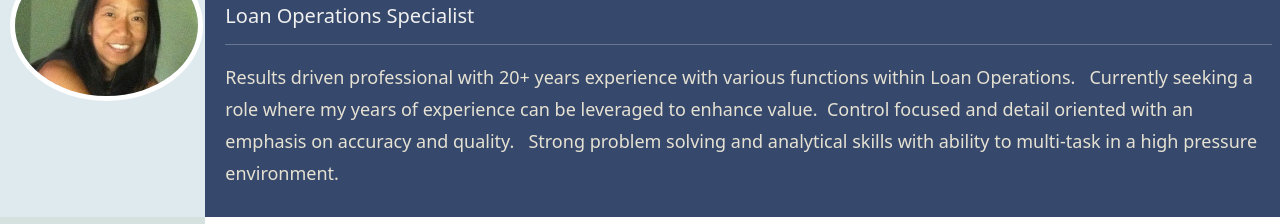
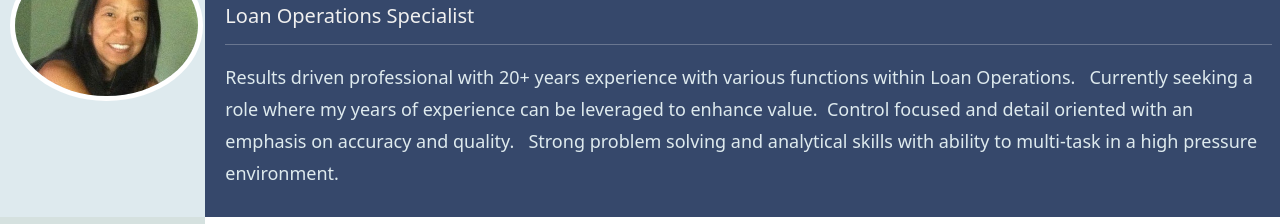
Before and after one commit to teebone0214/resume, a plain HTML site: page index.html in a window 1280 px wide. Shown: the part 60-284 px from the top of the page. Drawn offline with nearby package versions, Linux system fonts and the light colour scheme.

Commit message:
Update styles.css
updated text color

```diff
--- a/css/styles.css
+++ b/css/styles.css
@@ -56,7 +56,7 @@ body {
   .header-summary {
     font-style: Montserrat;
     font-weight: 400;
-    color: #e6e2d3;
+    color: #deeaee;
     font-size: 18px;
     line-height: 2rem;
   }
```
